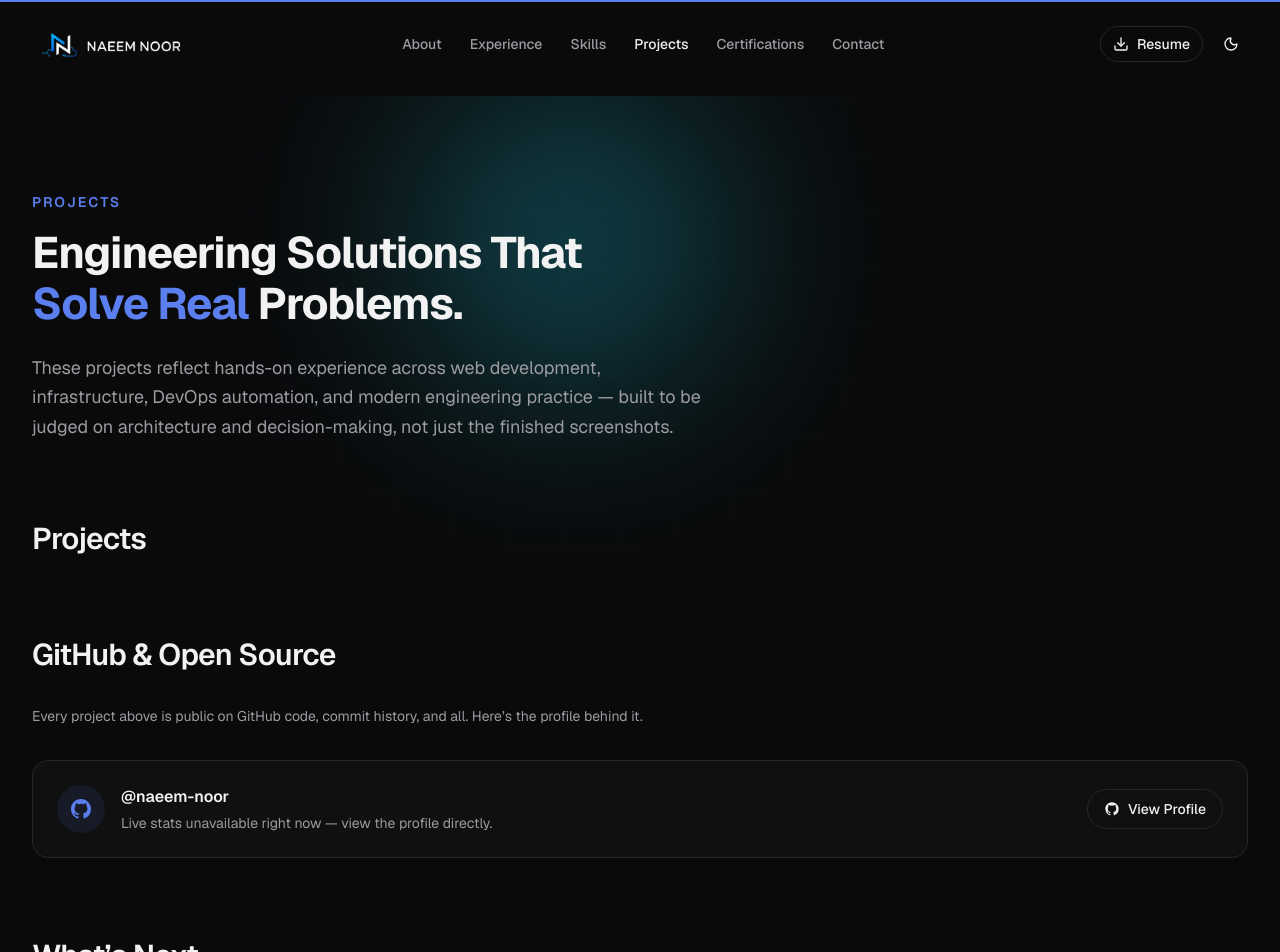
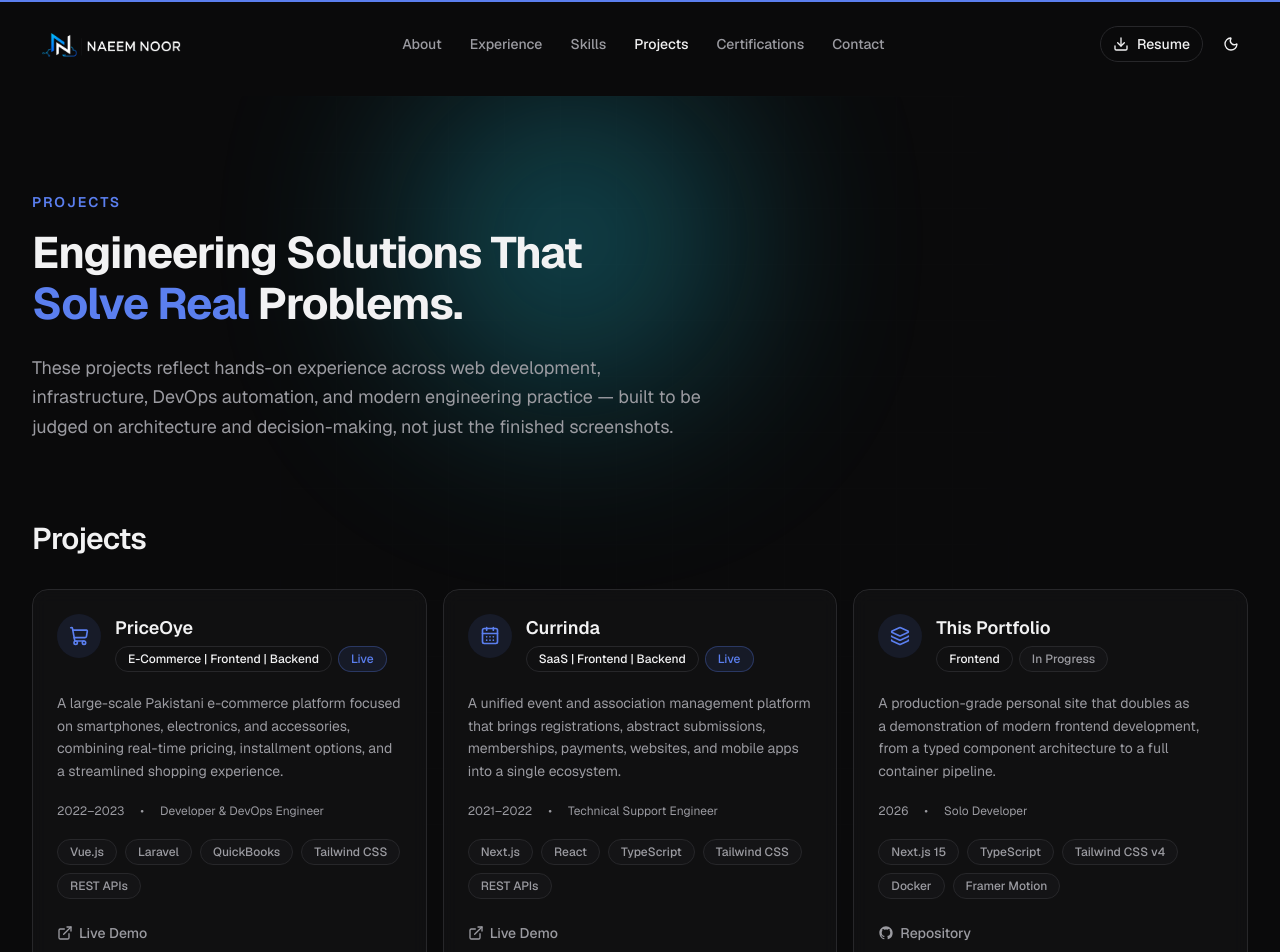
Before and after one commit to naeem-noor/naeem-portfolio, a Next.js app: page /projects in a window 1280 px wide. Shown: the top 952 px of the page. Built offline with nearby package versions, Linux system fonts and the light colour scheme; no server answers.

Commit message:
chore: find the bug component  /projects page rendering issue

```diff
--- a/components/sections/Projects/Projects.tsx
+++ b/components/sections/Projects/Projects.tsx
@@ -58,7 +58,7 @@ export async function Projects() {
           <h2 className="text-foreground text-2xl font-semibold tracking-tight sm:text-3xl">
             Projects
           </h2>
-          {/* <ProjectsGrid /> */}
+          <ProjectsGrid />
         </div>
 
         <div className="flex flex-col gap-8">
--- a/components/sections/Projects/ProjectsGrid.tsx
+++ b/components/sections/Projects/ProjectsGrid.tsx
@@ -30,7 +30,7 @@ export function ProjectsGrid() {
 
   return (
     <div className="flex flex-col gap-8">
-      <ProjectFilters selected={category} onChange={setCategory} />
+      {/* <ProjectFilters selected={category} onChange={setCategory} /> */}
 
       <motion.div layout className="grid gap-4 sm:grid-cols-2 lg:grid-cols-3">
         <AnimatePresence mode="popLayout">
```
